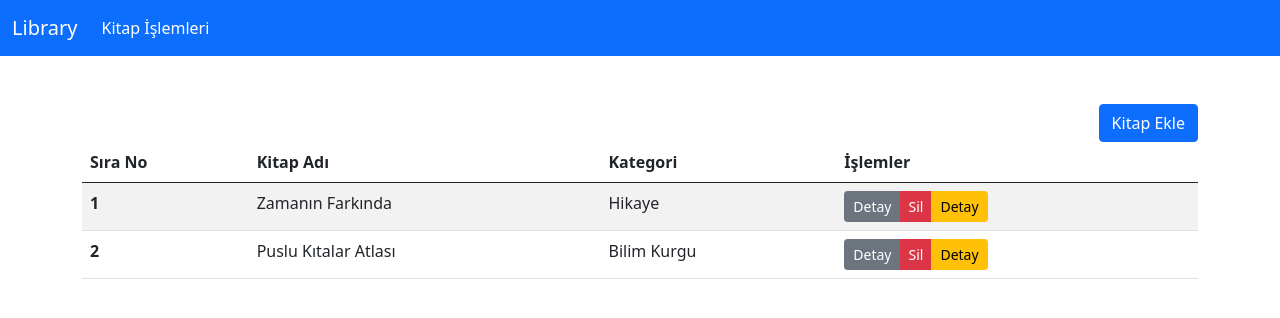
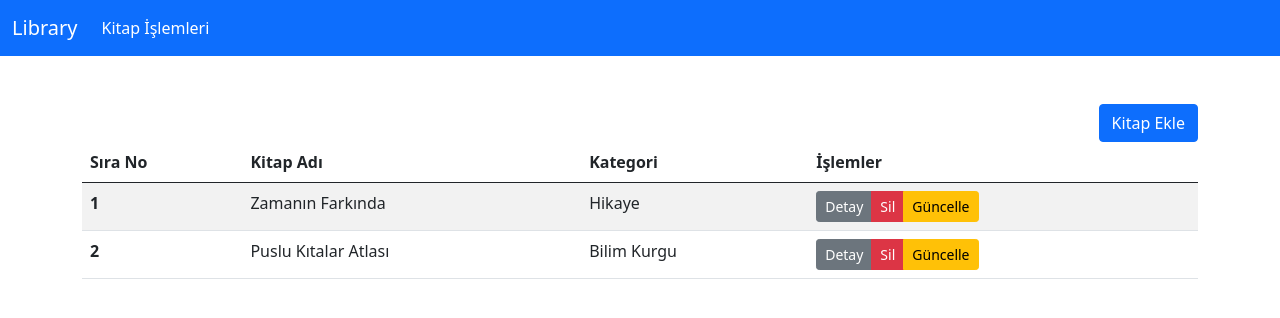
Before and after one commit to Udemig/4-sezon-haftaici-library, a React (Create React App) app: page / in a window 1280 px wide. Shown: the top 318 px of the page. Built offline with nearby package versions, Linux system fonts and the light colour scheme; data requests are answered from the project's data file.

Commit message:
edit btn text fixed

```diff
--- a/src/components/ListBooks.js
+++ b/src/components/ListBooks.js
@@ -43,7 +43,7 @@ const ListBooks = () => {
                         role="group">
                         <Button className="btn-sm" text="Detay" type="secondary" />
                         <Button className="btn-sm" text="Sil" type="danger" />
-                        <Button className="btn-sm" text="Detay" type="warning" />
+                        <Button className="btn-sm" text="Güncelle" type="warning" />
                       </div>
                     </td>
                   </tr>
```
